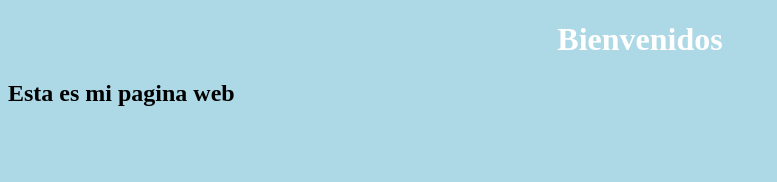
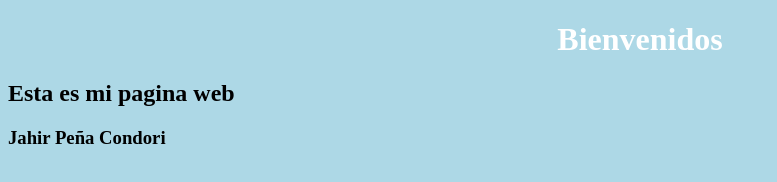
Before and after one commit to jpenacon-cpu/IDWeb, a plain HTML site: page Lab01/index.html in a window 1280 px wide. Shown: the whole page, without its empty margins (0-777 px from the left). Drawn offline with Linux system fonts and the light colour scheme.

```diff
--- a/Lab01/index.html
+++ b/Lab01/index.html
@@ -13,6 +13,9 @@
     <h2>
         Esta es mi pagina web
     </h2>
+    <h3>
+        Jahir Peña Condori
+    </h3>
 
 </body>
 </html>
```
